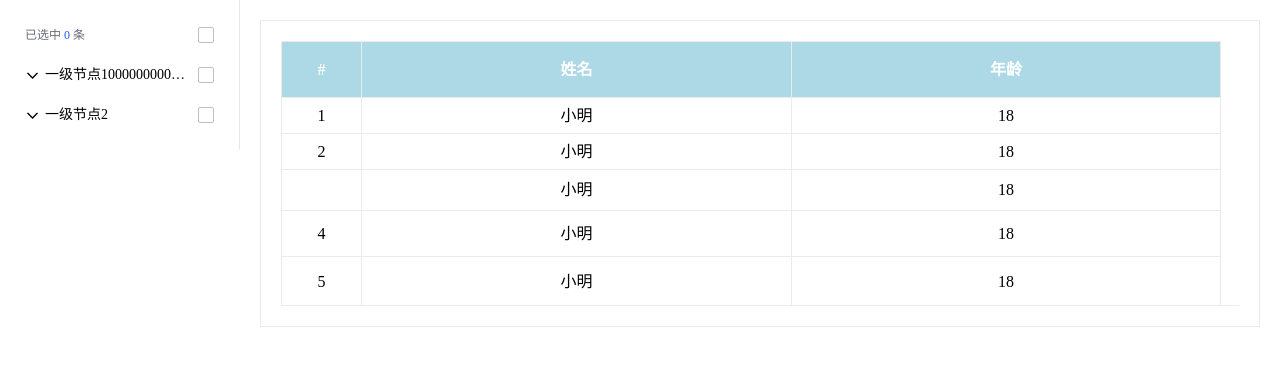
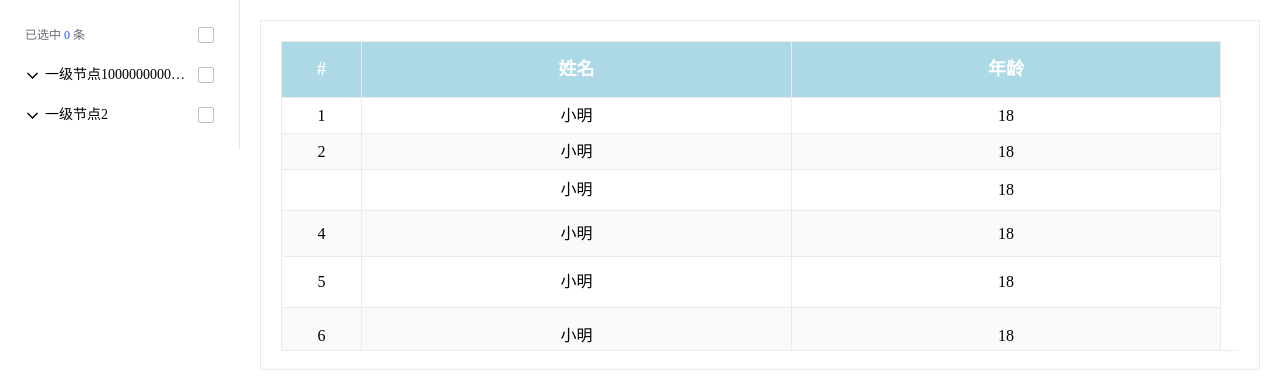
Before and after one commit to wanghaozz7/Component-library, a Vue app: page / in a window 1280 px wide. Shown: the top 390 px of the page. Built offline with nearby package versions, Linux system fonts and the light colour scheme.

Commit message:
完成了table的props开发

```diff
--- a/src/components/table/index.vue
+++ b/src/components/table/index.vue
@@ -1,43 +1,29 @@
 <template>
   <div class="table-container" :style="tableStyle" ref="table">
-    <div class="header-wrapper" ref="tableHeader">
+    <div v-if="showHeader" ref="tableHeader">
       <table cellspacing="0">
-        <colgroup ref="colgroup">
+        <colgroup>
           <slot />
         </colgroup>
         <tr>
-          <th
-            v-for="(prop, idx) in columnsProps"
-            :key="prop.label"
-            class="header-cell"
-            :style="headerCellStyle(prop.prop, idx)"
-          >
+          <th v-for="(prop, idx) in columnsProps" :key="prop.label" :style="headerCellStyle(prop.prop, idx)">
             {{ prop.label }}
           </th>
         </tr>
       </table>
     </div>
-    <div class="body-wrapper" :style="tableBodyStyle">
+    <div class="body-wrapper" :style="tableBodyStyle" ref="tableBody">
       <table cellspacing="0">
-        <colgroup>
+        <colgroup ref="colgroup">
           <slot />
         </colgroup>
-        <tr
-          v-for="(row, rowIndex) in data"
-          :key="rowIndex"
-          class="table-row"
-          :class="tableRowClass"
-        >
-          <td
-            v-for="(colValue, colKey, colIndex) in row"
-            :key="colIndex"
-            class="table-cell"
-            :style="tableCellStyle(row, colValue, rowIndex, colIndex)"
-          >
+        <tr v-for="(row, rowIndex) in data" :key="rowIndex" :class="tableRowClass">
+          <td v-for="(colValue, colKey, colIndex) in row" :key="colIndex"
+            :style="tableCellStyle(row, colValue, rowIndex, colIndex)">
             {{
               row[columnsProps[colIndex]?.prop]
-                ? row[columnsProps[colIndex]?.prop]
-                : ""
+              ? row[columnsProps[colIndex]?.prop]
+              : ""
             }}
           </td>
         </tr>
@@ -74,6 +60,7 @@ const props = defineProps({
     type: Number,
     default: -1,
   },
+  // ok
   stripe: {
     type: Boolean,
     default: false,
@@ -83,14 +70,12 @@ const props = defineProps({
     type: Boolean,
     default: false,
   },
+  // big / normal / small
   size: {
     type: String,
-    default: "normal",
+    default: "medium",
   },
-  fit: {
-    type: Boolean,
-    default: false,
-  },
+  // ok
   showHeader: {
     type: Boolean,
     default: true,
@@ -107,6 +92,7 @@ const props = defineProps({
       return {};
     },
   },
+  // ok
   headerCellStyle: {
     type: [Function, Object],
     default() {
@@ -134,33 +120,73 @@ const tableStyle = computed(() => {
 
 const tableBodyStyle = computed(() => {
   const height = bodyHeight.value + "px";
+  // 如果有border且表头被隐藏
+  const borderTop = !props.showHeader ? props.border ? normalBorder : '' : '';
   return {
     height,
+    borderTop
   };
 });
-
 const tableRowClass = computed(() => {
   return props.highlightCurrentRow ? "highlightCurrentRow" : "";
 });
 
 const headerCellStyle = computed(() => {
   return (prop, idx) => {
-    const defaultStyle = {
-      borderLeft: props.border ? normalBorder : "",
-      borderTop: props.border ? normalBorder : "",
-      borderRight: props.border
-        ? idx === columnsProps.length - 1
-          ? normalBorder
-          : ""
-        : "",
+    // 默认样式
+    const getDaultStyle = () => {
+      const borderLeft = props.border ? normalBorder : "", borderTop = props.border ? normalBorder : "";
+      const borderRight = props.border ? idx === columnsProps.length - 1 ? normalBorder : "" : "";
+
+      const borderBottom = normalBorder;
+      const textAlign = 'center';
+
+      let lineHeight, padding, fontSize;
+
+      switch (props.size) {
+        case 'big':
+          lineHeight = '35px';
+          padding = '8px';
+          fontSize = '20px'
+          break;
+        case 'normal':
+          lineHeight = '30px';
+          padding = '5px';
+          fontSize = '18px'
+          break;
+        case 'small':
+          lineHeight = '25px';
+          padding = '5px';
+          fontSize = '16px'
+          break;
+        default:
+          lineHeight = '25px';
+          padding = '5px';
+          fontSize = '16px'
+      }
+
+      return {
+        borderLeft,
+        borderTop,
+        borderRight,
+        borderBottom,
+        padding,
+        textAlign,
+        lineHeight,
+        fontSize
+      }
     };
-    const callBackStyle =
-      typeof props.headerCellStyle === "function"
+    // 通过回调返回的样式
+    const getCallBackStyle = () => {
+      return typeof props.headerCellStyle === "function"
         ? props.headerCellStyle(prop, idx)
         : props.headerCellStyle;
-    const importStyle = {};
-    const finalStyle = Object.assign(defaultStyle, callBackStyle, importStyle);
-    return finalStyle;
+    };
+    // 优先级最高的样式(合并顺序最晚覆盖之前的样式)
+    const getImportantStyle = () => {
+      return {}
+    };
+    return Object.assign(getDaultStyle(), getCallBackStyle(), getImportantStyle());
   };
 });
 
@@ -168,29 +194,70 @@ const tableCellStyle = computed(() => {
   // 回调参数分别是 行数据 列数据(值) 行索引 列索引
   return (row, col, rowIndex, colIndex) => {
     // 默认样式
-    const defaultStyle = {
-      borderLeft: props.border ? normalBorder : "",
-      borderRight: props.border
-        ? colIndex === columnsProps.length - 1
-          ? normalBorder
-          : ""
-        : "",
+    const getDefaultStyle = () => {
+      const borderLeft = props.border ? normalBorder : "";
+      const borderRight = props.border ? colIndex === columnsProps.length - 1 ? normalBorder : "" : "";
+      const borderBottom = normalBorder;
+      const textAlign = 'center';
+
+      let height, padding, fontSize;
+      switch (props.size) {
+        case 'big':
+          height = '30px';
+          padding = '8px';
+          fontSize = '18px'
+          break;
+        case 'normal':
+          height = '25px';
+          padding = '5px';
+          fontSize = '16px'
+          break;
+        case 'small':
+          height = '15px';
+          padding = '5px';
+          fontSize = '14px'
+          break;
+        default:
+          height = '25px';
+          padding = '5px';
+          fontSize = '16px'
+      }
+      return {
+        borderLeft,
+        borderRight,
+        borderBottom,
+        padding,
+        textAlign,
+        height,
+        fontSize
+      };
     };
     // 通过回调返回的样式
-    const callBacktyle =
-      typeof props.cellStyle === "function"
+    const getCallBackStyle = () => {
+      return typeof props.cellStyle === "function"
         ? props.cellStyle(row, col, rowIndex, colIndex)
         : props.cellStyle;
+    };
     // 优先级最高的样式(合并顺序最晚覆盖之前的样式)
-    const importStyle = {
+    const getImportantStyle = () => {
       // 最后一行取消底部border由bodywrapper的border代替(防止滚动下的重合)
-      borderBottom:
+      const borderBottom =
         rowIndex === props.data.length - 1
           ? "0px solid transparent"
-          : normalBorder,
+          : normalBorder;
+
+      // 斑马纹
+      let backgroundColor;
+      if (props.stripe) {
+        if (rowIndex % 2 === 0) backgroundColor = '#fff';
+        else backgroundColor = '#fafafa'
+      }
+      return {
+        borderBottom,
+        backgroundColor
+      }
     };
-    const finalStyle = Object.assign(defaultStyle, callBacktyle, importStyle);
-    return finalStyle;
+    return Object.assign(getDefaultStyle(), getCallBackStyle(), getImportantStyle());
   };
 });
 
@@ -207,10 +274,11 @@ onMounted(() => {
   const table = ctx.$refs.table;
   showScrollBar.value = table.scrollHeight > table.clientHeight;
 
-  const header = ctx.$refs.tableHeader;
-  const style = window.getComputedStyle(header);
   // 获得table的实际宽度根据每列的width计算并分配宽度
-  const tableWidth = style.width;
+  const tableWidth = window.getComputedStyle(ctx.$refs.tableBody).width;
+
+
+
   let availableWidth = filterPx(tableWidth);
   if (showScrollBar.value) availableWidth -= 17;
   let count = 0;
@@ -222,7 +290,6 @@ onMounted(() => {
     widthArr[idx] = {
       prop: prop.prop,
     };
-    console.log("width", width, typeof width, "minWidth", minWidth);
     // 对于固定宽度的列 直接赋值
     // 同时 可分配availableWidth = tableWidth - 固定宽度之和
     // 对于minWidth
@@ -270,10 +337,13 @@ onMounted(() => {
   nextTick(() => {
     // 溢出则计算高度显示滚动条
     if (showScrollBar.value) {
-      const headerHeight = style.height;
+      let headerHeight;
+      if (props.showHeader) headerHeight = window.getComputedStyle(ctx.$refs.tableHeader).height;
+      else headerHeight = '0'
       const height = props.height !== -1 ? props.height : props.maxHeight;
       bodyHeight.value = height - 40 - filterPx(headerHeight);
     }
+
   });
 });
 </script>
@@ -284,28 +354,19 @@ onMounted(() => {
   border: 1px solid #ebebeb;
   overflow: hidden;
   box-sizing: border-box;
-  .header-wrapper {
-    .header-cell {
-      border-bottom: 1px solid #ebebeb;
-      padding: 5px;
-      text-align: center;
-      line-height: 25px;
-    }
-  }
+
+
+
   .body-wrapper {
     overflow: auto;
     box-sizing: border-box;
     border-bottom: 1px solid #ebebeb;
-    .table-row {
-      .table-cell {
-        border-bottom: 1px solid #ebebeb;
-        padding: 5px;
-        text-align: center;
-        height: 25px;
-      }
-    }
+
+
+
     .highlightCurrentRow {
       transition: background-color 0.25s ease;
+
       &:hover {
         background-color: rgb(236, 242, 244) !important;
       }
--- a/src/components/useComponent/index.vue
+++ b/src/components/useComponent/index.vue
@@ -22,16 +22,11 @@
 
     <!-- <attributeList></attributeList> -->
 
-    <table-list
-      :data="tableData"
-      :border="true"
-      :max-height="350"
-      :cell-style="getcellStyle"
-      :header-cell-style="getHeaderCellStyle"
-    >
+    <table-list :data="tableData" :border="true" :max-height="350" :cell-style="getcellStyle" :stripe="true"
+      :header-cell-style="getHeaderCellStyle" :show-header="true" size="normal">
       <table-column :width="80" label="#" prop="index"></table-column>
       <table-column :min-width="80" label="姓名" prop="name"></table-column>
-      <table-column label="年龄" prop="age"></table-column>
+      <table-column :min-width="80" label="年龄" prop="age"></table-column>
     </table-list>
   </div>
 </template>
```
